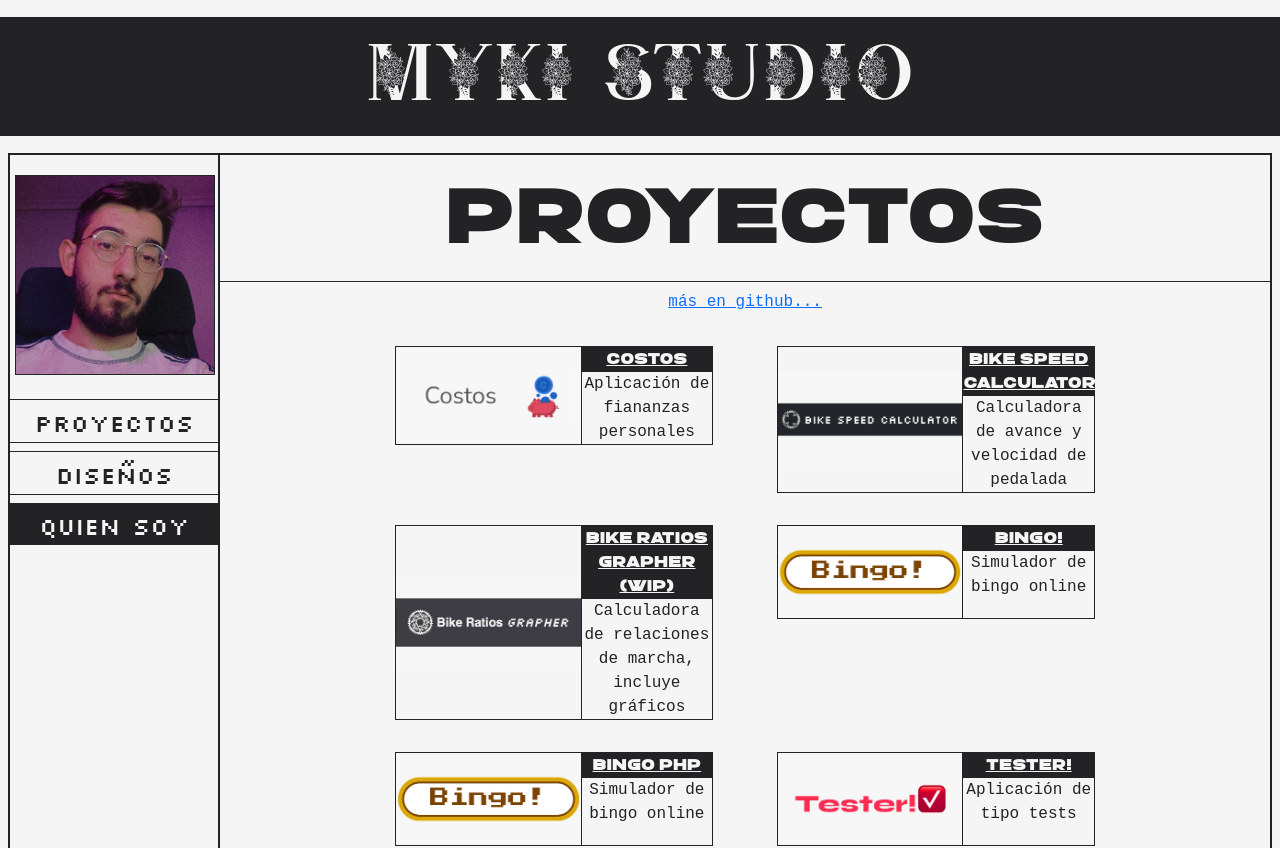
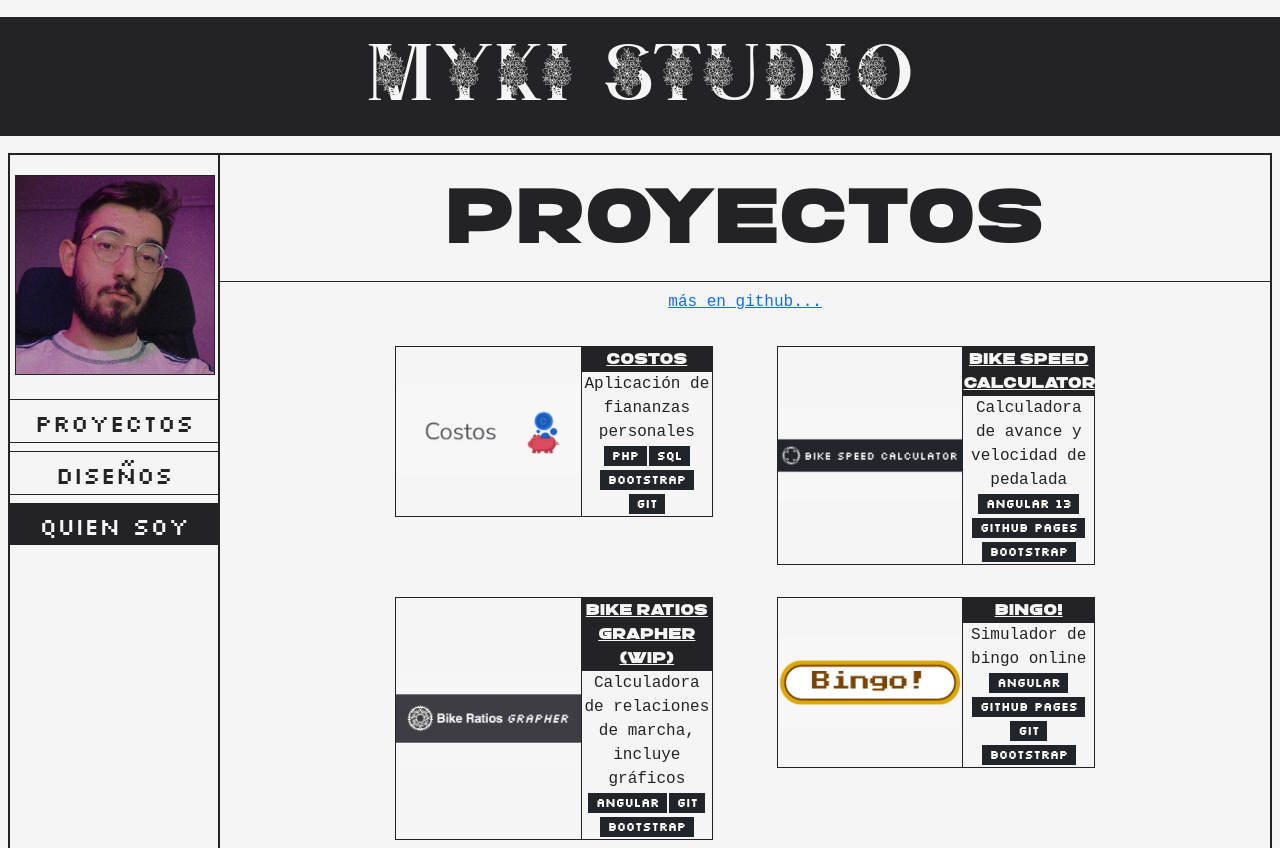
Before and after one commit to mperleo/MykiDashboard, an Angular app: page /proyects in a window 1280 px wide. Shown: the top 848 px of the page. Built offline with nearby package versions, Linux system fonts and the light colour scheme.

Commit message:
added tags to proyects

```diff
--- a/src/app/models/app-model.ts
+++ b/src/app/models/app-model.ts
@@ -3,4 +3,5 @@ export interface AppModel {
   url : string;
   img : string;
   description : string;
+  tags?: string[]
 }
--- a/src/app/views/about/myki-about/myki-about.component.html
+++ b/src/app/views/about/myki-about/myki-about.component.html
@@ -2,9 +2,10 @@
   <h2 class="display-1 subtitle-box m-0">A cerca de</h2>
 
   <p class="bio display-5">Miguel Pérez León <br /></p>
+  <a href="mailto:perezleon.miguel@gmail.com"><p class="bio display-7 p-0">perezleon.miguel@gmail.com <br /></p></a>
 
   <p class="bio display-6">
-    Desarrollador software especializado en desarrollo web <br />
+    Desarrollador software web <br />
   </p>
 
   <img class="img-profile" src="assets/img/profile2.jpeg" /><br /><br />
--- a/src/app/views/proyects/myki-proyects/myki-proyects.component.html
+++ b/src/app/views/proyects/myki-proyects/myki-proyects.component.html
@@ -7,26 +7,31 @@
   <div
     class="justify-content-center row row-cols-lg-3 row-cols-md-3 row-cols-sm-2 g-0"
   >
-    <div
-      class="my-3 mx-3"
-      style="max-width: 540px"
-      *ngFor="let app of appList"
-    >
+    <div class="my-3 mx-3" style="max-width: 540px" *ngFor="let app of appList">
       <div class="row g-0 border-card mx-3">
         <div class="col-md-7 align-self-center">
           <img
             src="{{ app.img }}"
-            class="img-fluid text-bg-light "
+            class="img-fluid text-bg-light"
             alt="{{ app.name }} banner"
           />
         </div>
         <div class="col-md-5 border-card-img">
-            <div class="box-title">
-              <a class="a-underline" href="{{ app.url }}"><span class="a-text">{{ app.name }}</span></a>
-            </div>
-            <div>
-              <p class="card-text bio">{{ app.description }}</p>
-            </div>
+          <div class="box-title">
+            <a class="a-underline" href="{{ app.url }}"
+              ><span class="a-text">{{ app.name }}</span></a
+            >
+          </div>
+          <div>
+            <p class="card-text bio">
+              {{ app.description }} <br />
+              <span
+                *ngFor="let tag of app.tags"
+                class="badge text-bg-dark card-text silkscreen"
+                >{{ tag }}</span
+              >
+            </p>
+          </div>
         </div>
       </div>
     </div>
--- a/src/app/views/proyects/myki-proyects/myki-proyects.component.sass
+++ b/src/app/views/proyects/myki-proyects/myki-proyects.component.sass
@@ -6,6 +6,9 @@ $text-color: #232325
 
 .border-card-img
   border-left: 1px solid
+
+.border-bottom-tags
+  border-bottom: 1px solid
 
 .box-title
     background-color: $text-color
@@ -16,3 +19,7 @@ $text-color: #232325
 
 .a-text
     color: $base-color
+
+.badge
+  border-radius: 0px
+  margin: 1px
--- a/src/app/views/proyects/myki-proyects/myki-proyects.component.ts
+++ b/src/app/views/proyects/myki-proyects/myki-proyects.component.ts
@@ -14,42 +14,49 @@ export class MykiProyectsComponent implements OnInit {
       url: '',
       img: 'assets/img/costos_banner.jpeg',
       description: 'Aplicación de fiananzas personales',
+      tags: ['php', 'sql', 'bootstrap', 'git'],
     },
     {
       name: 'Bike Speed Calculator',
       url: 'https://mperleo.github.io/BikeSpeedCalculator/',
       img: 'assets/img/bikeSpeed_banner.jpeg',
       description: 'Calculadora de avance y velocidad de pedalada',
+      tags: ['Angular 13', 'github pages', 'bootstrap'],
     },
     {
       name: 'Bike Ratios Grapher (WIP)',
       url: 'https://mperleo.github.io/BikeRatiosCalculator/',
       img: 'assets/img/bikeRatios_banner.jpg',
       description: 'Calculadora de relaciones de marcha, incluye gráficos',
+      tags: ['Angular', 'Git', 'bootstrap'],
     },
     {
       name: 'Bingo!',
       url: 'https://mperleo.github.io/BingoAngular/',
       img: 'assets/img/bingo_banner.jpeg',
       description: 'Simulador de bingo online',
+      tags: ['angular', 'github pages', 'git', 'bootstrap'],
     },
     {
       name: 'Bingo PHP',
       url: 'https://github.com/mperleo/Bingo',
       img: 'assets/img/bingo_banner.jpeg',
       description: 'Simulador de bingo online',
+      tags: ['php', 'bootstrap'],
     },
     {
       name: 'Tester!',
       url: 'https://github.com/mperleo/Tester',
       img: 'assets/img/tester_banner.jpeg',
-      description: 'Aplicación de tipo tests',
+      description: 'Aplicación para realizar examenes tipo test',
+      tags: ['php', 'bootstrap'],
     },
     {
       name: 'Droppper',
       url: 'https://github.com/mperleo/Droppper',
       img: 'assets/img/droppper_banner.jpeg',
       description: 'Aplicación de subida de archivos',
+      tags: ['php', 'bootstrap'],
     },
   ];
 
--- a/src/styles.sass
+++ b/src/styles.sass
@@ -86,8 +86,6 @@ h3
 .box-mas:hover
   background-color: $text-color
 
-
-
 .content-box
   margin: 0
   border: 1px solid
```
